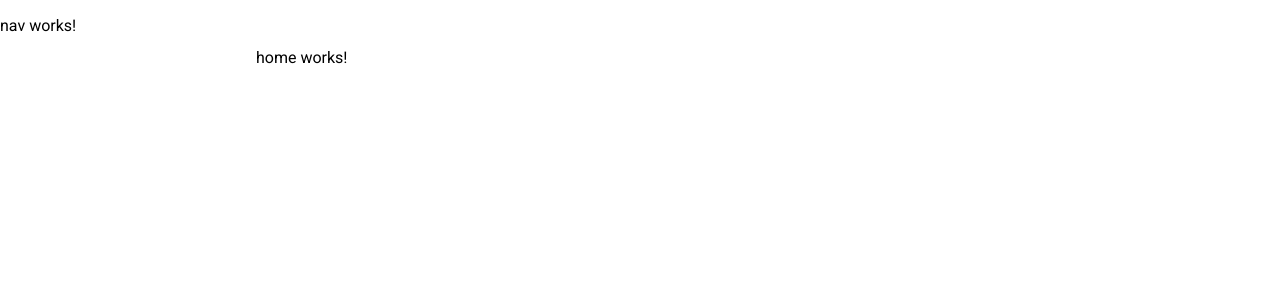
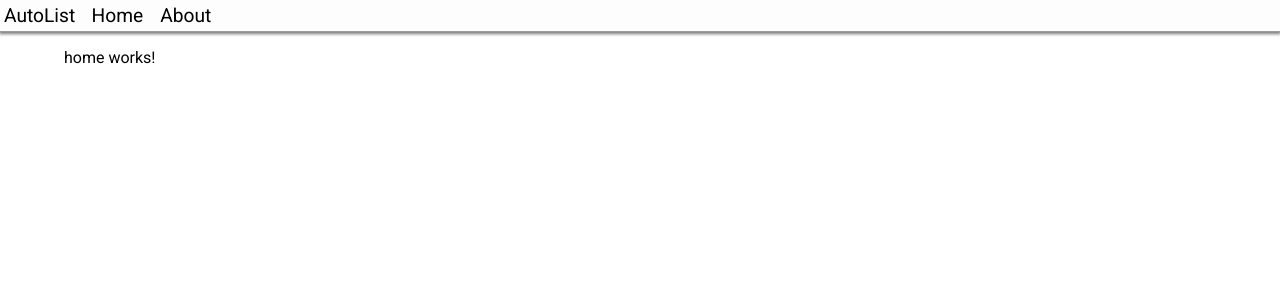
Before and after one commit to rena0157/AutoList, an Angular app in the folder src/AutoList.Web/ClientApp/: page / in a window 1280 px wide. Shown: the top 300 px of the page. Built offline with nearby package versions, Linux system fonts and the light colour scheme.

Commit message:
Making the nav bar

```diff
--- a/src/AutoList.Web/ClientApp/src/app/app.component.html
+++ b/src/AutoList.Web/ClientApp/src/app/app.component.html
@@ -1,5 +1,5 @@
 <!-- Main Grid Container for the application -->
-<div id="app-container" >
+<div id="app-container">
 
     <div id="nav-container">
         <!-- Navigation element -->
--- a/src/AutoList.Web/ClientApp/src/app/app.component.scss
+++ b/src/AutoList.Web/ClientApp/src/app/app.component.scss
@@ -1,7 +1,7 @@
-#app-container {
+#app-container{
     display: grid;
-    grid-template-columns: 20% auto 20%;
-    grid-template-rows: 2rem auto;
+    grid-template-columns: 5% auto 5%;
+    grid-template-rows: auto auto;
     grid-template-areas:
         "nav nav nav"
         ". router .";
--- a/src/AutoList.Web/ClientApp/src/app/nav/nav.component.html
+++ b/src/AutoList.Web/ClientApp/src/app/nav/nav.component.html
@@ -1,3 +1,11 @@
-<p>
-  nav works!
-</p>
+<div id="nav-container">
+    <span class="nav-item" style="grid-area: icon">
+        <a href="">AutoList</a>
+    </span>
+    <span class="nav-item" style="grid-area: home">
+        <a href="">Home</a>
+    </span>
+    <span class="nav-item" style="grid-area: about">
+        <a href="">About</a>
+    </span>
+</div>
--- a/src/AutoList.Web/ClientApp/src/app/nav/nav.component.scss
+++ b/src/AutoList.Web/ClientApp/src/app/nav/nav.component.scss
@@ -0,0 +1,28 @@
+// navigation header container
+#nav-container {
+    display: grid;
+    grid-template-columns: 0.5fr 0.5fr 0.5fr 10fr;
+    grid-template-rows: auto;
+    grid-column-gap: 1rem;
+    grid-template-areas:
+        "icon home about .";
+
+    background-color: #fdfdfd;
+    padding: 4px;
+    border-bottom: 0.8px solid rgb(156, 156, 156);
+
+    // box-shadow: none|h-offset v-offset blur spread color |inset|initial|inherit;
+    box-shadow: 0 1px 3px 1px #797979;
+
+    // All of the nav items in the nav bar
+    .nav-item {
+        font-size: 1.2rem;
+        box-sizing: border-box;
+        text-align: center;
+
+        a {
+            text-decoration: none;
+            color: inherit;
+        }
+    }
+}
```
